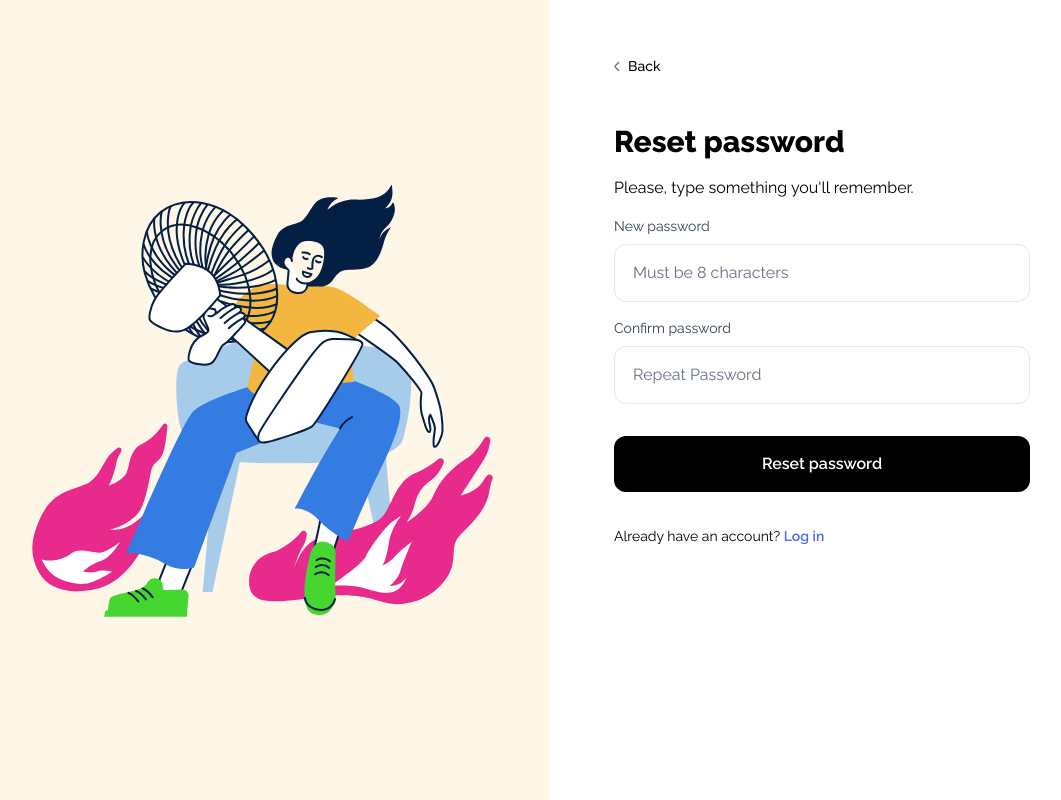
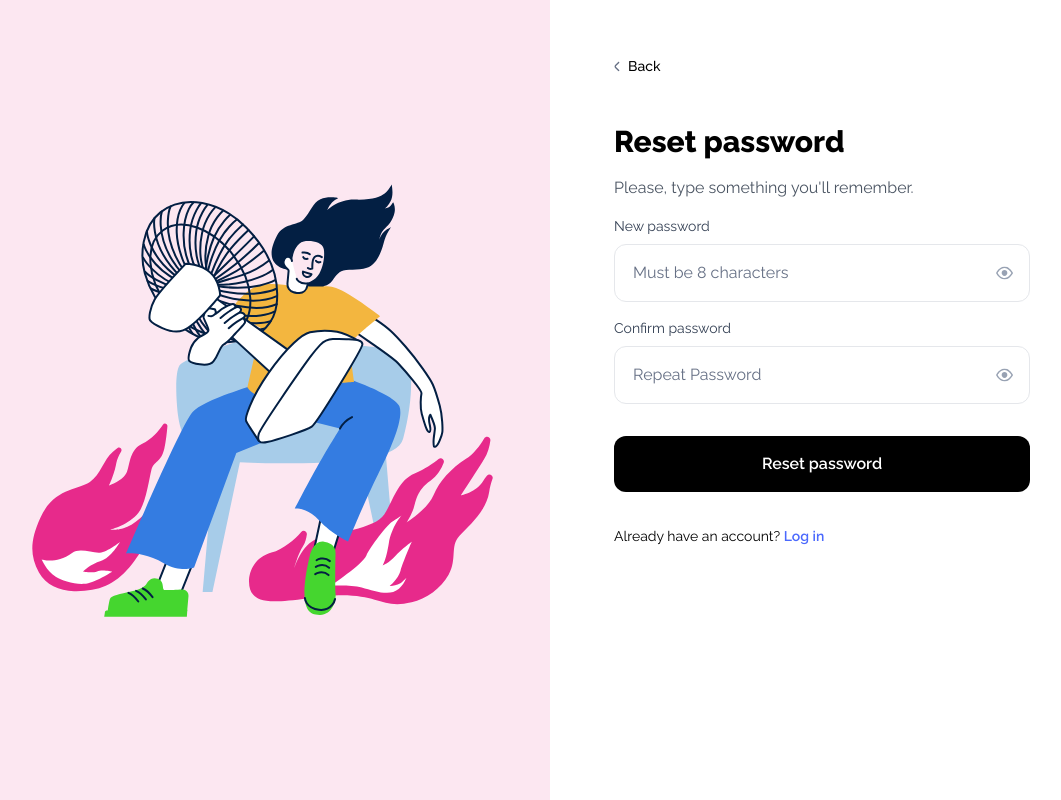
Before and after one commit to SousouBer/quizwiz-frontend, a Vue app: page /reset-password in a window 1280 px wide. Shown: the whole page, without its empty margins (26-1087 px from the left). Built offline with nearby package versions, Linux system fonts and the light colour scheme; no server answers.

Commit message:
fix: fix style issues for auth views

```diff
--- a/src/components/layouts/LayoutsAuthImage.vue
+++ b/src/components/layouts/LayoutsAuthImage.vue
@@ -1,7 +1,5 @@
 <template>
-  <div
-    class="bg-pale-yellow min-h-screen items-center w-custom-45 hidden lg:flex"
-  >
+  <div class="min-h-screen items-center w-custom-45 hidden lg:flex">
     <img :src="srcLink" alt="Auth background cover" />
   </div>
 </template>
--- a/src/components/layouts/LayoutsForm.vue
+++ b/src/components/layouts/LayoutsForm.vue
@@ -1,5 +1,5 @@
 <template>
-  <div class="py-4 px-8 sm:p-16 sm:pr-56 sm:pt-14 flex-grow">
+  <div class="py-4 px-5 sm:p-16 sm:pr-56 sm:pt-14 flex-grow">
     <LinkBack />
     <slot />
   </div>
--- a/src/views/ForgotPasswordView.vue
+++ b/src/views/ForgotPasswordView.vue
@@ -5,9 +5,11 @@
       srcLink="/images/reset-password-cover.svg"
     />
     <layouts-form>
-      <wrappers-form-heading class="gap-4 mb-12">
+      <wrappers-form-heading
+        class="text-center sm:text-start gap-4 mb-14 sm:mb-12"
+      >
         <heading-form>Forgot password?</heading-form>
-        <span
+        <span class="text-sm"
           >Don’t worry! It happens. Please enter the email associated<br />
           with your account.</span
         >
--- a/src/views/LoginView.vue
+++ b/src/views/LoginView.vue
@@ -1,7 +1,7 @@
 <template>
   <layouts-auth-main>
     <LayoutsAuthImage
-      class="justify-center"
+      class="justify-center bg-pale-yellow"
       srcLink="/images/login-cover.svg"
     />
     <layouts-form>
--- a/src/views/RegisterView.vue
+++ b/src/views/RegisterView.vue
@@ -96,7 +96,6 @@ export default {
   methods: {
     async handleSubmit(values, { resetForm, setErrors }) {
       try {
-        console.log(values);
         const response = await register(values);
 
         resetForm();
--- a/src/views/ResetPasswordView.vue
+++ b/src/views/ResetPasswordView.vue
@@ -5,9 +5,11 @@
       srcLink="/images/reset-password-cover.svg"
     />
     <layouts-form>
-      <wrappers-form-heading class="gap-4 mb-12">
+      <wrappers-form-heading class="text-center sm:text-start gap-4 mb-14">
         <heading-form>Reset password</heading-form>
-        <span>Please, type something you'll remember.</span>
+        <span class="text-gray-600"
+          >Please, type something you'll remember.</span
+        >
       </wrappers-form-heading>
       <ValidationForm v-slot="{ errors }" @submit="handleSubmit">
         <InputAuth
@@ -16,7 +18,7 @@
           name="password"
           id="password"
           placeholder="Must be 8 characters"
-          :isPasswordInput="true"
+          :isPassword="true"
           rules="required|minLength:3"
           :error="errors['password'] ? true : false"
         />
@@ -26,7 +28,7 @@
           name="password_confirmation"
           id="password_confirmation"
           placeholder="Repeat Password"
-          :isPasswordInput="true"
+          :isPassword="true"
           rules="required|confirmed:password"
           :error="errors['password_confirmation'] ? true : false"
         />
```
